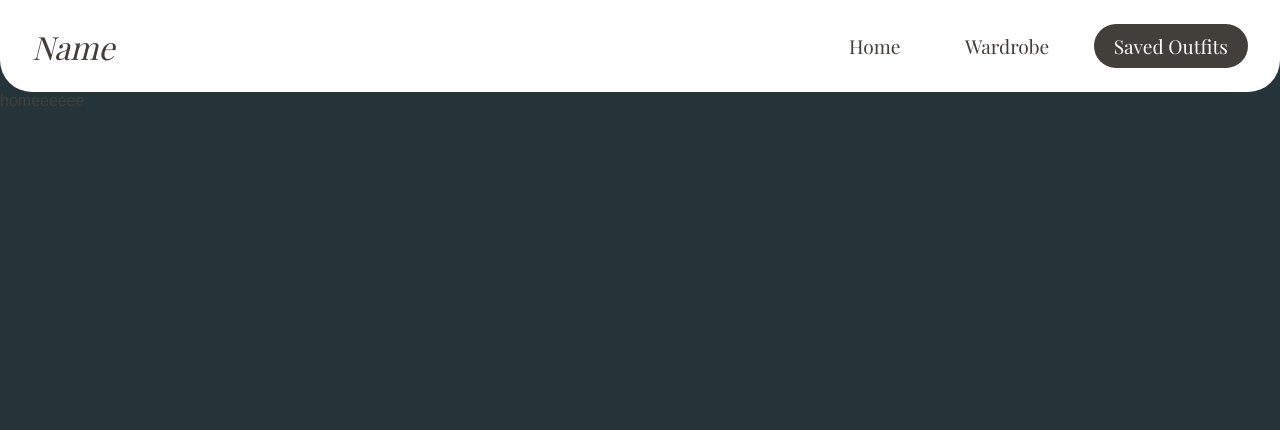
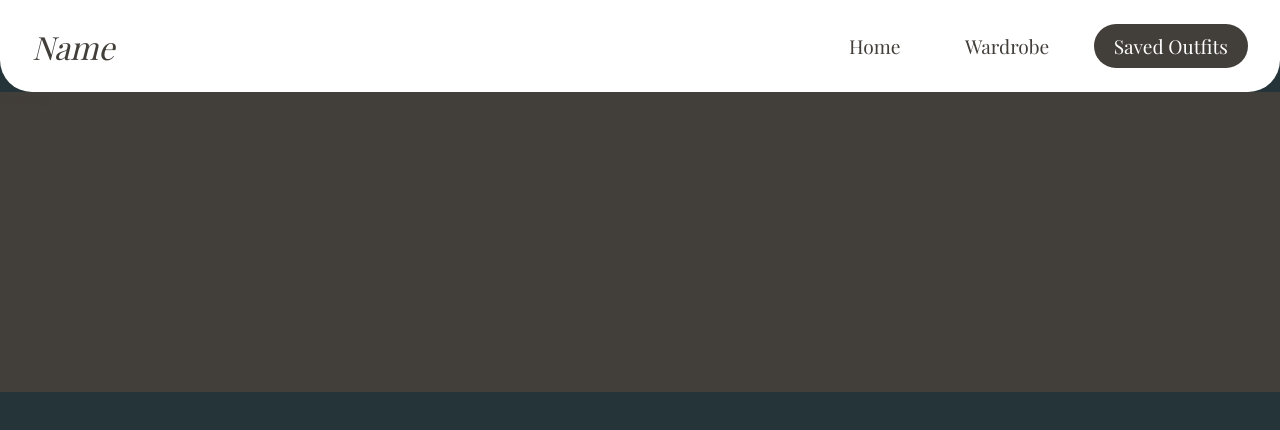
Before and after one commit to nowinoa/Outfit_planner, a React (Create React App) app in the folder outfit_planner/: page / in a window 1280 px wide. Shown: the top 430 px of the page. Built offline with nearby package versions, Linux system fonts and the light colour scheme; a web font is replaced by a local one.

Commit message:
adding banner

```diff
--- /dev/null
+++ b/outfit_planner/src/components/hero/Hero.jsx
@@ -0,0 +1,10 @@
+import React from 'react';
+import './hero.css';
+
+const Hero = () => {
+  return (
+    <div className='hero'>Banner</div>
+  )
+}
+
+export default Hero
--- /dev/null
+++ b/outfit_planner/src/components/hero/hero.css
@@ -0,0 +1,5 @@
+.hero {
+    background-color: var(--dark-brown);
+    width: 100%;
+    height: 300px;
+}
--- a/outfit_planner/src/pages/home/Home.jsx
+++ b/outfit_planner/src/pages/home/Home.jsx
@@ -1,9 +1,16 @@
 import React from 'react'
 import './home.css';
+import Hero from '../../components/hero/Hero.jsx';
+
 
 const Home = () => {
   return (
-    <div className='home'>homeeeeee</div>
+
+    <Hero></Hero>
+    // banner
+    // inputs
+    // result pannel
+    //result car (button save outfit or generate a different one)
   )
 }
 
```
